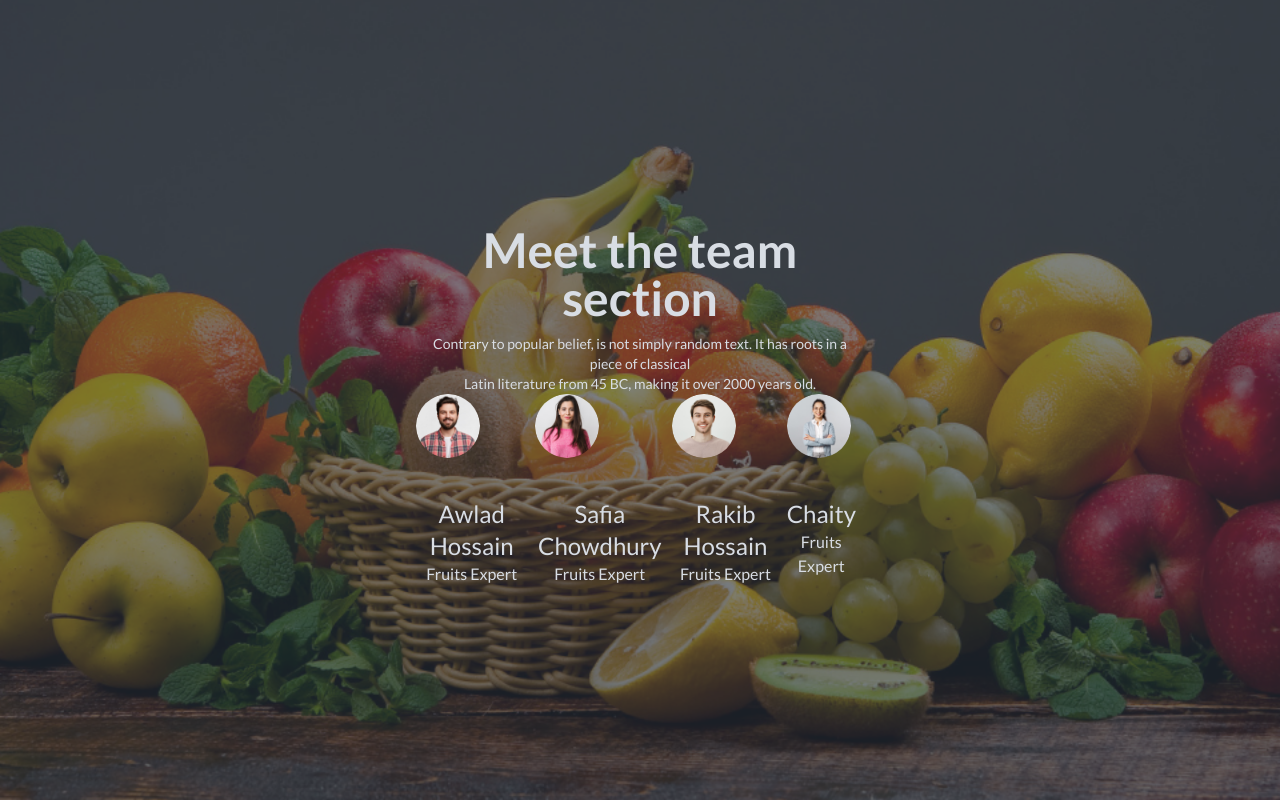
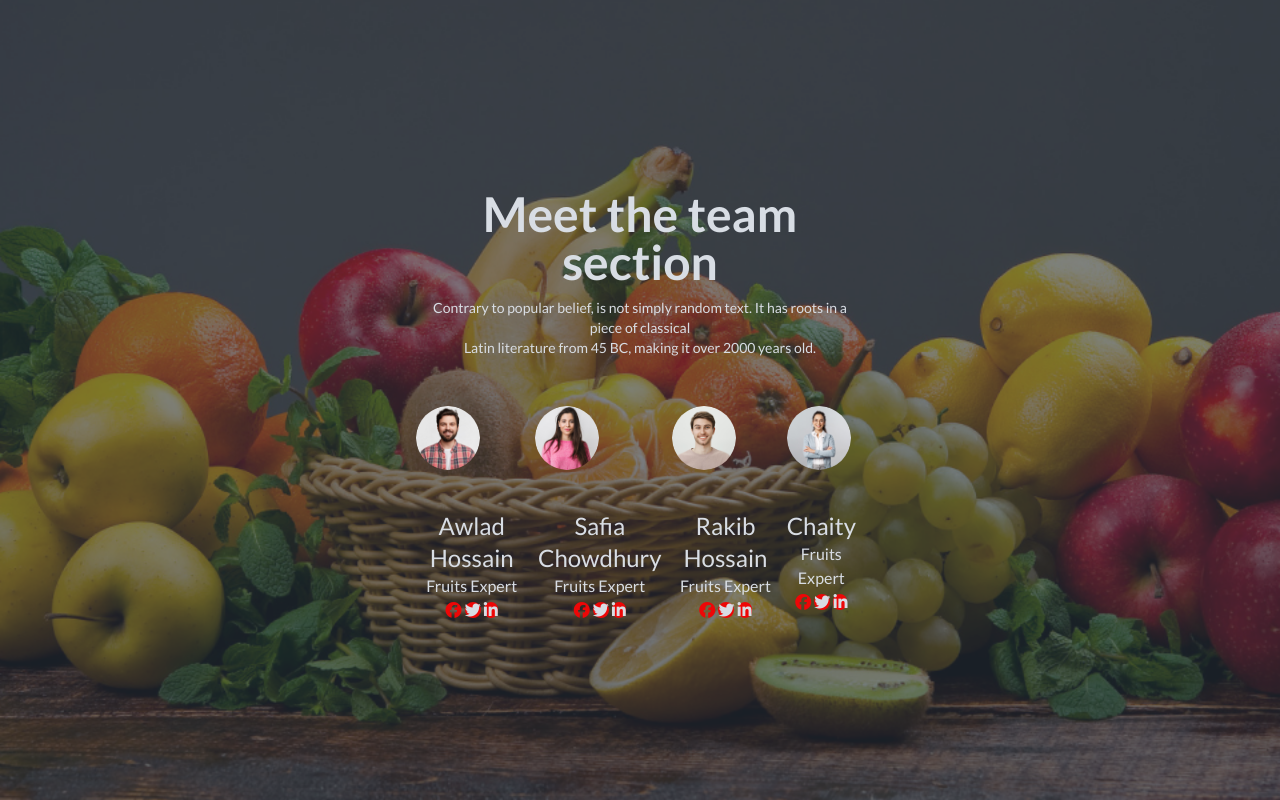
Before and after one commit to Anamul757/fruit-burst-repo, a plain HTML site: page index.html in a window 1280 px wide. Shown: the part 1571-2371 px from the top of the page. Drawn offline with nearby package versions, Linux system fonts and the light colour scheme.

Commit message:
added meet section changes

```diff
--- a/index.html
+++ b/index.html
@@ -13,6 +13,7 @@
     <link rel="preconnect" href="https://fonts.googleapis.com">
     <link rel="preconnect" href="https://fonts.gstatic.com" crossorigin>
     <link href="https://fonts.googleapis.com/css2?family=Lato:wght@400;700;900&display=swap" rel="stylesheet">
+    <script src="https://kit.fontawesome.com/30a136a041.js" crossorigin="anonymous"></script>
     <!-- style section -->
     <style>
        .font-lato{
@@ -354,13 +355,14 @@
         <button class="btn bg-[#F85559] text-white m-12">Button</button>
       </div>
       </section>
+      <!-- Meet section -->
       <section>
         <div class="hero min-h-screen" style="background-image: url(./images/banner1.png);">
           <div class="hero-overlay bg-opacity-60"></div>
           <div class="hero-content text-center text-neutral-content">
             <div class="max-w-md">
               <h1 class="font-bold text-5xl mt-3">Meet the team section</h1>
-              <p class="text-sm mt-3">Contrary to popular belief, is not simply random text. It has roots in a piece of classical
+              <p class="text-sm mt-3 mb-12">Contrary to popular belief, is not simply random text. It has roots in a piece of classical
                 <br>
                 Latin literature from 45 BC, making it over 2000 years old.</p>
                <div class="flex">
@@ -369,6 +371,11 @@
                   <div class="flex flex-col items-center mr-2">
                    <span class="text-2xl">Awlad Hossain</span>
                    <span class="text-base">Fruits Expert</span>
+                 <div class="gap-5">
+                  <i class="fa-brands fa-facebook" style="color: #ed0707;"></i>
+                  <i class="fa-brands fa-twitter rounded-lg" style="background-color: #ed0707;"></i>
+                  <i class="fa-brands fa-linkedin-in rounded-lg" style="background-color: #ed0707;"></i>
+                 </div>
                   </div>
                  </div>
                  <div class="flex flex-col gap-10">
@@ -376,6 +383,11 @@
                   <div class="flex flex-col justify-center mr-2">
                    <span class="text-2xl">Safia Chowdhury</span>
                    <span class="text-base">Fruits Expert</span>
+                   <div class="gap-5">
+                    <i class="fa-brands fa-facebook" style="color: #ed0707;"></i>
+                    <i class="fa-brands fa-twitter rounded-lg" style="background-color: #ed0707;"></i>
+                    <i class="fa-brands fa-linkedin-in rounded-lg" style="background-color: #ed0707;"></i>
+                   </div>
                   </div>
                  </div>
                  <div class="flex flex-col gap-10">
@@ -383,6 +395,11 @@
                   <div class="flex flex-col justify-center mr-2">
                    <span class="text-2xl">Rakib Hossain</span>
                    <span class="text-base">Fruits Expert</span>
+                   <div class="gap-5">
+                    <i class="fa-brands fa-facebook" style="color: #ed0707;"></i>
+                    <i class="fa-brands fa-twitter rounded-lg" style="background-color: #ed0707;"></i>
+                    <i class="fa-brands fa-linkedin-in rounded-lg" style="background-color: #ed0707;"></i>
+                   </div>
                   </div>
                  </div>
                  <div class="flex flex-col gap-10">
@@ -390,6 +407,11 @@
                   <div class="flex flex-col justify-center mr-2">
                    <span class="text-2xl">Chaity</span>
                    <span class="text-base">Fruits Expert</span>
+                   <div class="gap-5">
+                    <i class="fa-brands fa-facebook" style="color: #ed0707;"></i>
+                    <i class="fa-brands fa-twitter rounded-lg" style="background-color: #ed0707;"></i>
+                    <i class="fa-brands fa-linkedin-in rounded-lg" style="background-color: #ed0707;"></i>
+                   </div>
                   </div>
                  </div>
                </div>
```
